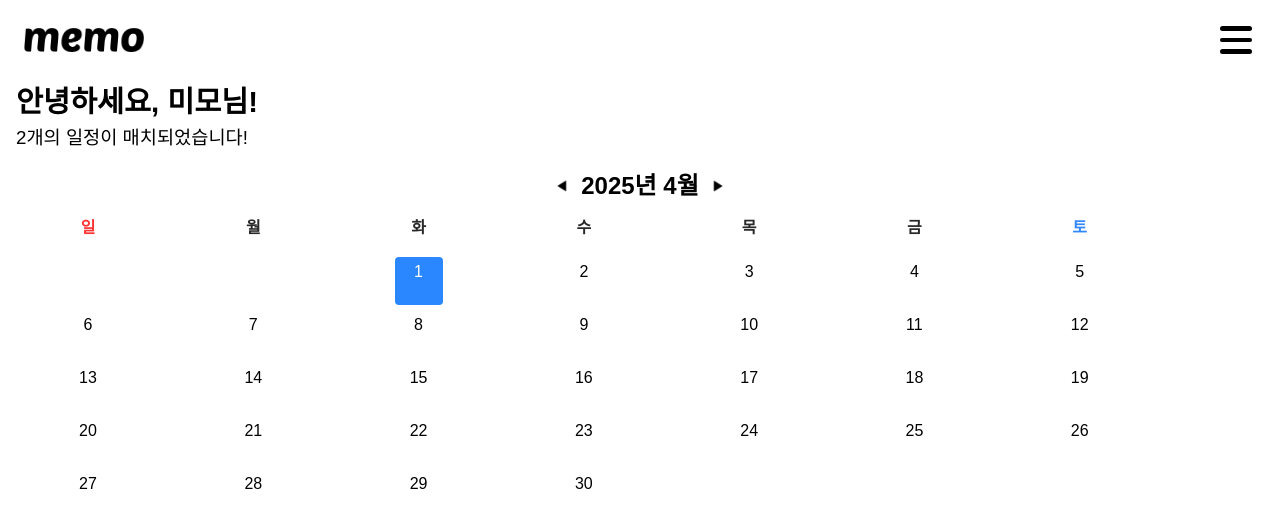
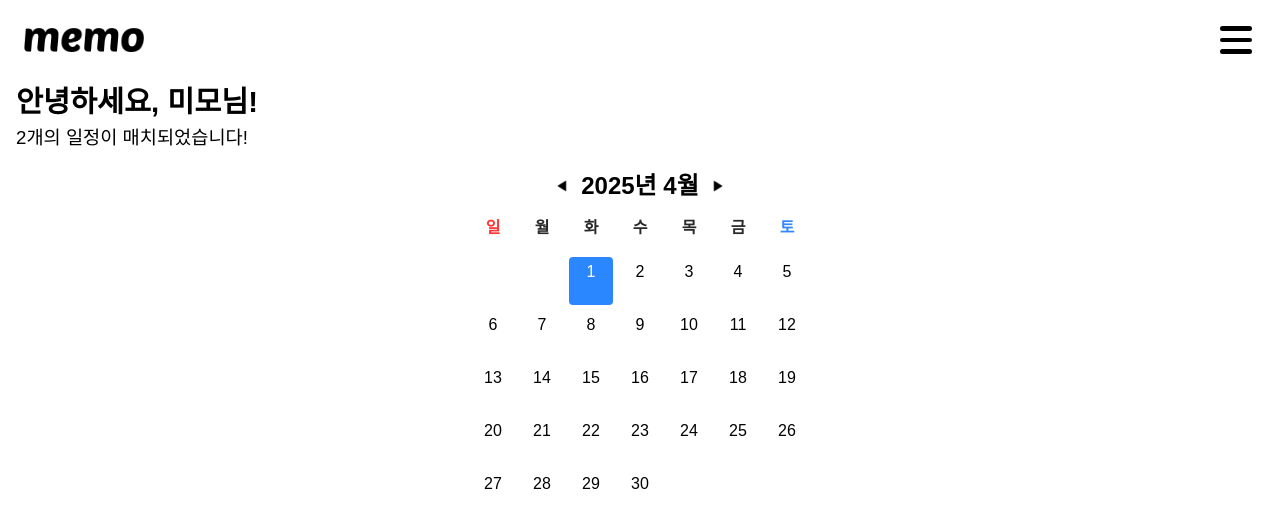
Before and after one commit to Spooder02/memo, a React (Vite) app in the folder frontend/: page / in a window 1280 px wide. Shown: the top 528 px of the page. Built offline with nearby package versions, Linux system fonts and the light colour scheme.

Commit message:
fix: 캘린더 정렬 로직 수정

```diff
--- a/frontend/src/components/Calendar.tsx
+++ b/frontend/src/components/Calendar.tsx
@@ -91,8 +91,10 @@ const CalendarFrame = styled.div`
 `;
 
 const Frame = styled.div`
+    display: flex;
+    flex-direction: column;
+    align-items: center;
     width: 90vw;
-    height: 40vh;
     padding: 1em 0 1em 0;
     margin: auto;
 `;
--- a/frontend/src/components/DateBlock.tsx
+++ b/frontend/src/components/DateBlock.tsx
@@ -16,7 +16,7 @@ const Frame = styled.div`
     display: flex;
     justify-content: center;
     align-items: center;
-    width: 3em;
+    width: 2.75em;
     height: 3em;
 `;
 
--- a/frontend/src/components/DayBlock.tsx
+++ b/frontend/src/components/DayBlock.tsx
@@ -25,7 +25,7 @@ const Frame = styled.div<{today: boolean}>`
     display: grid;
     justify-content: center;
     padding: 0.2em;
-    width: 3em;
+    width: 2.75em;
     height: 3em;
     border-radius: 0.25em;
 
```
